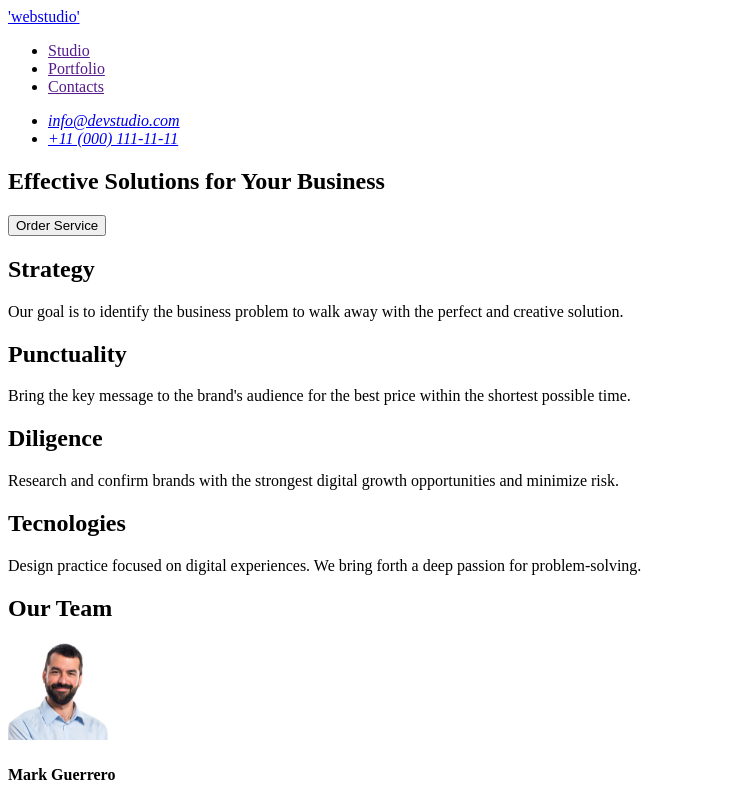
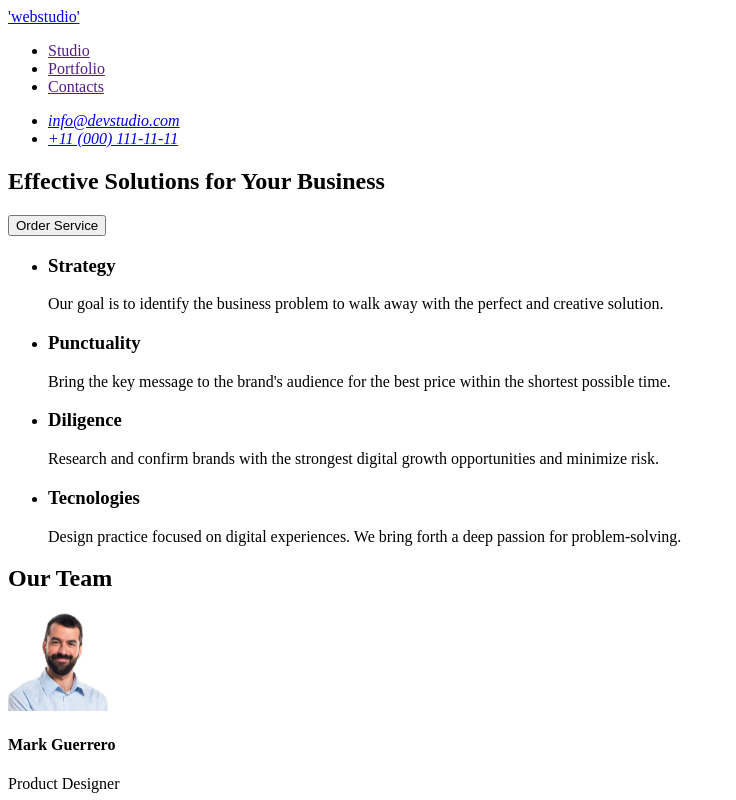
Before and after one commit to Muhammetaly004/goit-markup-hw-01, a plain HTML site: page index.html in a window 1280 px wide. Shown: the top 800 px of the page, without its empty margins (0-736 px from the left). Drawn offline with Linux system fonts and the light colour scheme.

Commit message:
hata düzenleme6

```diff
--- a/index.html
+++ b/index.html
@@ -33,31 +33,45 @@
       <section>
         <h1>Effective Solutions for Your Business</h1>
         <button type="button">Order Service</button>
+      </section>
+      <!--section1 finito-->
 
-        <h2>Strategy</h2>
+      <!--section2-->
+      <section>
+        <ul>
+          <li>
+            <h3>Strategy</h3>
             <p>
               Our goal is to identify the business problem to walk away with the
               perfect and creative solution.
             </p>
-        <h2>Punctuality</h2>
+          </li>
+          <li>
+            <h3>Punctuality</h3>
             <p>
               Bring the key message to the brand's audience for the best price
               within the shortest possible time.
             </p>
-        <h2>Diligence</h2>
+          </li>
+          <li>
+            <h3>Diligence</h3>
             <p>
               Research and confirm brands with the strongest digital growth
               opportunities and minimize risk.
             </p>
-        <h2>Tecnologies</h2>
+          </li>
+          <li>
+            <h3>Tecnologies</h3>
             <p>
-          Design practice focused on digital experiences. We bring forth a deep
-          passion for problem-solving.
+              Design practice focused on digital experiences. We bring forth a
+              deep passion for problem-solving.
             </p>
+          </li>
+        </ul>
       </section>
-      <!--section1 bitti -->
+      <!--section2 bitti -->
 
-      <!--section2-->
+      <!--section3-->
       <section>
         <h2>Our Team</h2>
         <img src="images/img1.jpg" width="100" alt="Mark Guerrero" />
```
Lines whose indentation alone changed are shown as unchanged.
